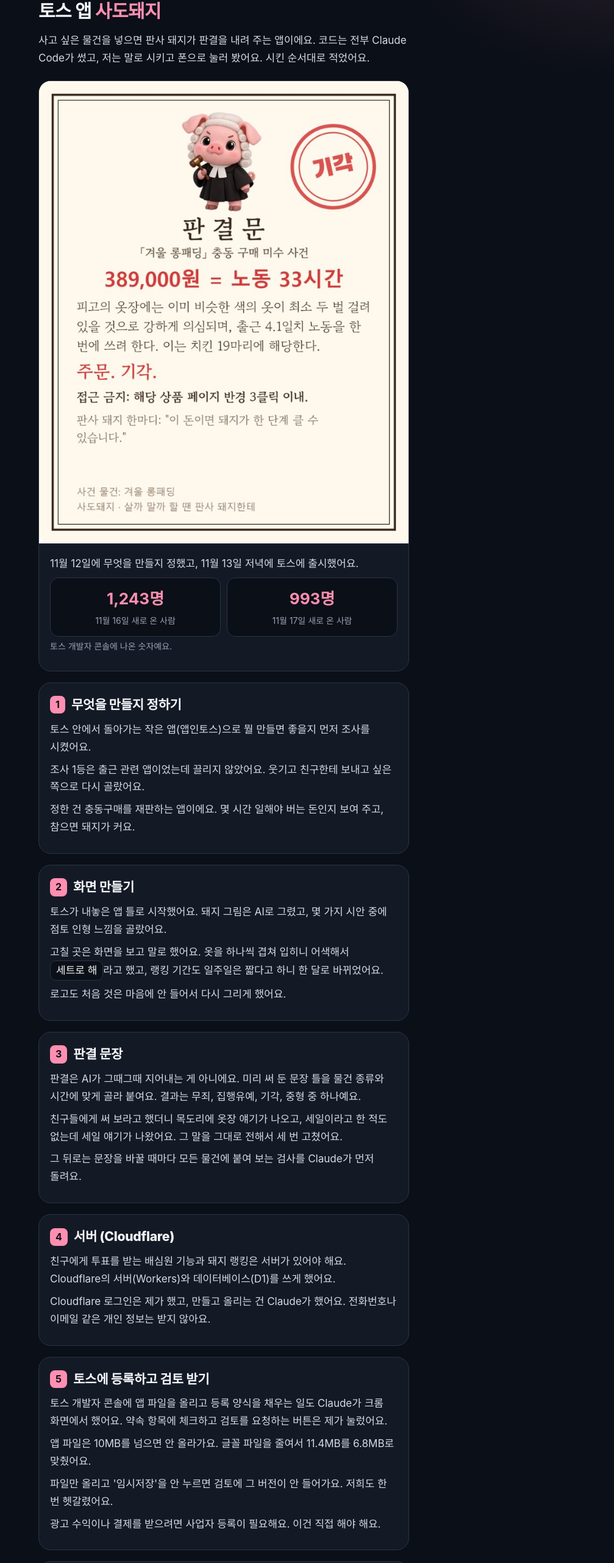
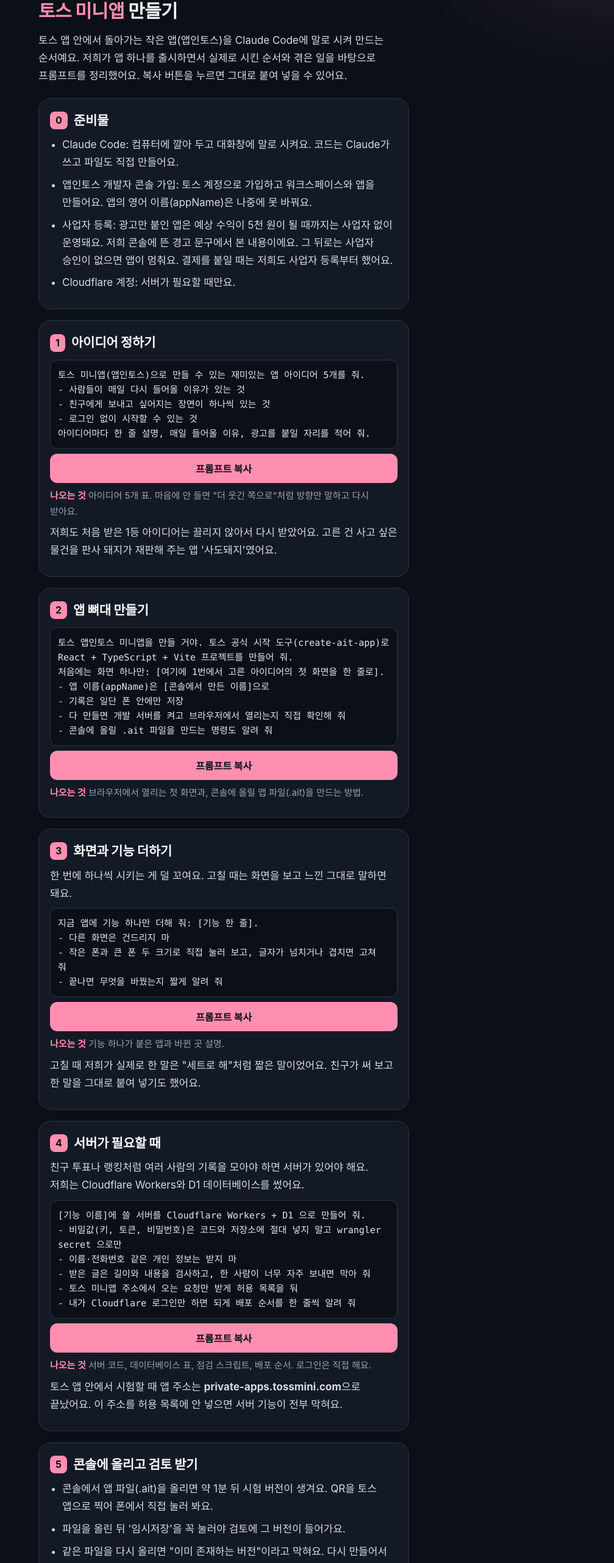
Before and after one commit to bag8516-dev/ssabom-media, a plain HTML site: page sadopig/index.html in a window 1280 px wide. Shown: the part 117-2680 px from the top of the page at 61% size, without its empty margins (273-1280 px from the left). Drawn offline with Linux system fonts and the light colour scheme; a web font is replaced by a local one.

Commit message:
sadopig 가이드: 보는 사람이 토스 미니앱을 직접 만드는 순서와 프롬프트로 (11-18 대표)

```diff
--- a/sadopig/index.html
+++ b/sadopig/index.html
@@ -3,7 +3,7 @@
 <head>
 <meta charset="utf-8">
 <meta name="viewport" content="width=device-width, initial-scale=1">
-<title>사도돼지 만든 방법</title>
+<title>토스 미니앱 만드는 방법과 프롬프트</title>
 <meta name="robots" content="noindex">
 <link rel="preconnect" href="https://cdn.jsdelivr.net">
 <link rel="stylesheet" href="https://cdn.jsdelivr.net/gh/orioncactus/pretendard@v1.3.9/dist/web/static/pretendard.min.css">
@@ -22,65 +22,125 @@ h1{font-size:30px;line-height:1.28;font-weight:800;letter-spacing:-.02em} h1 em{
 .head{display:flex;align-items:center;gap:10px;margin-bottom:8px} .head b{background:var(--accent);color:var(--bg);border-radius:8px;padding:1px 9px;font-size:16px}
 .head h2{font-size:21px;font-weight:800;letter-spacing:-.01em}
 .body p,.body li{font-size:17px;color:#D5DBE5;margin-bottom:8px} .body ul{padding-left:20px}
-.say{display:inline-block;background:#0B0F17;border:1px solid var(--line);border-radius:10px;padding:1px 9px;color:var(--ink)}
-.num{display:flex;gap:10px;margin:6px 0 4px} .num div{flex:1;background:#0B0F17;border:1px solid var(--line);border-radius:14px;padding:12px;text-align:center}
-.num strong{display:block;font-size:26px;color:var(--accent)} .num span{font-size:14px;color:var(--mute)}
+pre{background:#0B0F17;border:1px solid var(--line);border-radius:12px;padding:12px;font-family:Pretendard,Consolas,monospace;font-size:15px;line-height:1.6;white-space:pre-wrap;overflow-wrap:anywhere;color:#E3E8F0;margin:10px 0 8px}
+button{width:100%;background:var(--accent);color:var(--bg);border:0;border-radius:12px;font-weight:800;font-size:16px;cursor:pointer;min-height:48px;font-family:inherit}
+.out{font-size:15px!important;color:var(--mute)!important;margin-top:8px}
+.out b{color:var(--accent)}
 .go{display:block;text-align:center;background:var(--accent);color:var(--bg);border-radius:12px;font-weight:800;font-size:17px;padding:13px;text-decoration:none;margin-top:10px}
 .foot{color:#7C8696;font-size:14px;margin-top:26px;text-align:center}
 </style>
 </head>
 <body><div class="wrap">
 <span class="tag">@ai._.moneylab 가이드</span>
-<h1>코드 없이 말로 시켜서 만든<br>토스 앱 <em>사도돼지</em></h1>
-<p class="sub">사고 싶은 물건을 넣으면 판사 돼지가 판결을 내려 주는 앱이에요. 코드는 전부 Claude Code가 썼고, 저는 말로 시키고 폰으로 눌러 봤어요. 시킨 순서대로 적었어요.</p>
-
-<div class="card"><img class="shot" src="card.jpg" alt="사도돼지 판결문 화면. 38만 9천 원짜리 겨울 롱패딩이 노동 33시간이라며 기각 도장이 찍혀 있다"><div class="body">
-<p>11월 12일에 무엇을 만들지 정했고, 11월 13일 저녁에 토스에 출시했어요.</p>
-<div class="num"><div><strong>1,243명</strong><span>11월 16일 새로 온 사람</span></div><div><strong>993명</strong><span>11월 17일 새로 온 사람</span></div></div>
-<p style="font-size:14px;color:var(--mute)">토스 개발자 콘솔에 나온 숫자예요.</p></div></div>
+<h1>코드 몰라도 말로 시켜서<br><em>토스 미니앱</em> 만들기</h1>
+<p class="sub">토스 앱 안에서 돌아가는 작은 앱(앱인토스)을 Claude Code에 말로 시켜 만드는 순서예요. 저희가 앱 하나를 출시하면서 실제로 시킨 순서와 겪은 일을 바탕으로 프롬프트를 정리했어요. 복사 버튼을 누르면 그대로 붙여 넣을 수 있어요.</p>
 
 <div class="card"><div class="body">
-<div class="head"><b>1</b><h2>무엇을 만들지 정하기</h2></div>
-<p>토스 안에서 돌아가는 작은 앱(앱인토스)으로 뭘 만들면 좋을지 먼저 조사를 시켰어요.</p>
-<p>조사 1등은 출근 관련 앱이었는데 끌리지 않았어요. 웃기고 친구한테 보내고 싶은 쪽으로 다시 골랐어요.</p>
-<p>정한 건 충동구매를 재판하는 앱이에요. 몇 시간 일해야 버는 돈인지 보여 주고, 참으면 돼지가 커요.</p></div></div>
+<div class="head"><b>0</b><h2>준비물</h2></div>
+<ul>
+<li>Claude Code: 컴퓨터에 깔아 두고 대화창에 말로 시켜요. 코드는 Claude가 쓰고 파일도 직접 만들어요.</li>
+<li>앱인토스 개발자 콘솔 가입: 토스 계정으로 가입하고 워크스페이스와 앱을 만들어요. 앱의 영어 이름(appName)은 나중에 못 바꿔요.</li>
+<li>사업자 등록: 광고만 붙인 앱은 예상 수익이 5천 원이 될 때까지는 사업자 없이 운영돼요. 저희 콘솔에 뜬 경고 문구에서 본 내용이에요. 그 뒤로는 사업자 승인이 없으면 앱이 멈춰요. 결제를 붙일 때는 저희도 사업자 등록부터 했어요.</li>
+<li>Cloudflare 계정: 서버가 필요할 때만요.</li>
+</ul></div></div>
 
 <div class="card"><div class="body">
-<div class="head"><b>2</b><h2>화면 만들기</h2></div>
-<p>토스가 내놓은 앱 틀로 시작했어요. 돼지 그림은 AI로 그렸고, 몇 가지 시안 중에 점토 인형 느낌을 골랐어요.</p>
-<p>고칠 곳은 화면을 보고 말로 했어요. 옷을 하나씩 겹쳐 입히니 어색해서 <span class="say">세트로 해</span>라고 했고, 랭킹 기간도 일주일은 짧다고 하니 한 달로 바뀌었어요.</p>
-<p>로고도 처음 것은 마음에 안 들어서 다시 그리게 했어요.</p></div></div>
+<div class="head"><b>1</b><h2>아이디어 정하기</h2></div>
+<pre>토스 미니앱(앱인토스)으로 만들 수 있는 재미있는 앱 아이디어 5개를 줘.
+- 사람들이 매일 다시 들어올 이유가 있는 것
+- 친구에게 보내고 싶어지는 장면이 하나씩 있는 것
+- 로그인 없이 시작할 수 있는 것
+아이디어마다 한 줄 설명, 매일 들어올 이유, 광고를 붙일 자리를 적어 줘.</pre>
+<button>프롬프트 복사</button>
+<p class="out"><b>나오는 것</b> 아이디어 5개 표. 마음에 안 들면 "더 웃긴 쪽으로"처럼 방향만 말하고 다시 받아요.</p>
+<p>저희도 처음 받은 1등 아이디어는 끌리지 않아서 다시 받았어요. 고른 건 사고 싶은 물건을 판사 돼지가 재판해 주는 앱 '사도돼지'였어요.</p></div></div>
 
 <div class="card"><div class="body">
-<div class="head"><b>3</b><h2>판결 문장</h2></div>
-<p>판결은 AI가 그때그때 지어내는 게 아니에요. 미리 써 둔 문장 틀을 물건 종류와 시간에 맞게 골라 붙여요. 결과는 무죄, 집행유예, 기각, 중형 중 하나예요.</p>
-<p>친구들에게 써 보라고 했더니 목도리에 옷장 얘기가 나오고, 세일이라고 한 적도 없는데 세일 얘기가 나왔어요. 그 말을 그대로 전해서 세 번 고쳤어요.</p>
-<p>그 뒤로는 문장을 바꿀 때마다 모든 물건에 붙여 보는 검사를 Claude가 먼저 돌려요.</p></div></div>
+<div class="head"><b>2</b><h2>앱 뼈대 만들기</h2></div>
+<pre>토스 앱인토스 미니앱을 만들 거야. 토스 공식 시작 도구(create-ait-app)로 React + TypeScript + Vite 프로젝트를 만들어 줘.
+처음에는 화면 하나만: [여기에 1번에서 고른 아이디어의 첫 화면을 한 줄로].
+- 앱 이름(appName)은 [콘솔에서 만든 이름]으로
+- 기록은 일단 폰 안에만 저장
+- 다 만들면 개발 서버를 켜고 브라우저에서 열리는지 직접 확인해 줘
+- 콘솔에 올릴 .ait 파일을 만드는 명령도 알려 줘</pre>
+<button>프롬프트 복사</button>
+<p class="out"><b>나오는 것</b> 브라우저에서 열리는 첫 화면과, 콘솔에 올릴 앱 파일(.ait)을 만드는 방법.</p></div></div>
 
 <div class="card"><div class="body">
-<div class="head"><b>4</b><h2>서버 (Cloudflare)</h2></div>
-<p>친구에게 투표를 받는 배심원 기능과 돼지 랭킹은 서버가 있어야 해요. Cloudflare의 서버(Workers)와 데이터베이스(D1)를 쓰게 했어요.</p>
-<p>Cloudflare 로그인은 제가 했고, 만들고 올리는 건 Claude가 했어요. 전화번호나 이메일 같은 개인 정보는 받지 않아요.</p></div></div>
+<div class="head"><b>3</b><h2>화면과 기능 더하기</h2></div>
+<p>한 번에 하나씩 시키는 게 덜 꼬여요. 고칠 때는 화면을 보고 느낀 그대로 말하면 돼요.</p>
+<pre>지금 앱에 기능 하나만 더해 줘: [기능 한 줄].
+- 다른 화면은 건드리지 마
+- 작은 폰과 큰 폰 두 크기로 직접 눌러 보고, 글자가 넘치거나 겹치면 고쳐 줘
+- 끝나면 무엇을 바꿨는지 짧게 알려 줘</pre>
+<button>프롬프트 복사</button>
+<p class="out"><b>나오는 것</b> 기능 하나가 붙은 앱과 바뀐 곳 설명.</p>
+<p>고칠 때 저희가 실제로 한 말은 "세트로 해"처럼 짧은 말이었어요. 친구가 써 보고 한 말을 그대로 붙여 넣기도 했어요.</p></div></div>
 
 <div class="card"><div class="body">
-<div class="head"><b>5</b><h2>토스에 등록하고 검토 받기</h2></div>
-<p>토스 개발자 콘솔에 앱 파일을 올리고 등록 양식을 채우는 일도 Claude가 크롬 화면에서 했어요. 약속 항목에 체크하고 검토를 요청하는 버튼은 제가 눌렀어요.</p>
-<p>앱 파일은 10MB를 넘으면 안 올라가요. 글꼴 파일을 줄여서 11.4MB를 6.8MB로 맞췄어요.</p>
-<p>파일만 올리고 '임시저장'을 안 누르면 검토에 그 버전이 안 들어가요. 저희도 한 번 헷갈렸어요.</p>
-<p>광고 수익이나 결제를 받으려면 사업자 등록이 필요해요. 이건 직접 해야 해요.</p></div></div>
+<div class="head"><b>4</b><h2>서버가 필요할 때</h2></div>
+<p>친구 투표나 랭킹처럼 여러 사람의 기록을 모아야 하면 서버가 있어야 해요. 저희는 Cloudflare Workers와 D1 데이터베이스를 썼어요.</p>
+<pre>[기능 이름]에 쓸 서버를 Cloudflare Workers + D1 으로 만들어 줘.
+- 비밀값(키, 토큰, 비밀번호)은 코드와 저장소에 절대 넣지 말고 wrangler secret 으로만
+- 이름·전화번호 같은 개인 정보는 받지 마
+- 받은 글은 길이와 내용을 검사하고, 한 사람이 너무 자주 보내면 막아 줘
+- 토스 미니앱 주소에서 오는 요청만 받게 허용 목록을 둬
+- 내가 Cloudflare 로그인만 하면 되게 배포 순서를 한 줄씩 알려 줘</pre>
+<button>프롬프트 복사</button>
+<p class="out"><b>나오는 것</b> 서버 코드, 데이터베이스 표, 점검 스크립트, 배포 순서. 로그인은 직접 해요.</p>
+<p>토스 앱 안에서 시험할 때 앱 주소는 <b>private-apps.tossmini.com</b>으로 끝났어요. 이 주소를 허용 목록에 안 넣으면 서버 기능이 전부 막혀요.</p></div></div>
 
 <div class="card"><div class="body">
-<div class="head"><b>6</b><h2>광고와 결제, 그리고 반려</h2></div>
-<p>광고를 끝까지 보면 재판을 한 번 더 받을 수 있게 했어요. 11월 16일에는 돼지 꾸미기 옷을 550원부터 파는 결제도 붙였어요.</p>
-<p>11월 17일에 낸 버전은 반려됐어요. 앱 파일 안에 시험용 광고 번호가 들어 있다는 이유였어요.</p>
-<p>시험용 번호는 시험할 때 만드는 파일에만 들어가게 바꿔 달라고 했어요. 다시 낸 버전은 그날 저녁 통과했어요.</p></div></div>
+<div class="head"><b>5</b><h2>콘솔에 올리고 검토 받기</h2></div>
+<ul>
+<li>콘솔에서 앱 파일(.ait)을 올리면 약 1분 뒤 시험 버전이 생겨요. QR을 토스 앱으로 찍어 폰에서 직접 눌러 봐요.</li>
+<li>파일을 올린 뒤 '임시저장'을 꼭 눌러야 검토에 그 버전이 들어가요.</li>
+<li>같은 파일을 다시 올리면 "이미 존재하는 버전"이라고 막혀요. 다시 만들어서 올려요.</li>
+<li>앱 파일은 10MB를 넘으면 안 돼요. 저희는 글꼴 파일을 줄여 맞췄어요.</li>
+<li>로고는 600×600 PNG, 배경색이 있어야 하고 모서리를 둥글게 깎으면 안 돼요. 부제는 20자, 상세 설명은 500자까지예요.</li>
+<li>AI로 만든 그림을 쓰면 앱 화면에 그렇다고 적어 둬요.</li>
+<li>마지막 약속 항목 체크와 '검토 요청'은 직접 눌러요.</li>
+</ul>
+<p><b>반려된 일</b> 앱 파일 안에 시험용 광고 번호가 들어 있다는 이유로 한 번 반려됐어요. 시험용 번호는 시험용 파일에만 들어가게 바꾸고 다시 내서 그날 통과했어요.</p>
+<pre>콘솔에 낼 앱 파일을 만들어 줘. 그 전에 확인해 줘.
+- 파일 크기가 10MB 안인지
+- 시험용 광고 번호(test 가 들어간 광고 ID)가 앱 파일 안에 글자로 남아 있지 않은지
+- 화면에 임시 문구나 샘플 그림이 남아 있지 않은지
+문제가 있으면 고친 뒤에 파일을 만들어 줘.</pre>
+<button>프롬프트 복사</button>
+<p class="out"><b>나오는 것</b> 확인 결과와 콘솔에 올릴 .ait 파일.</p></div></div>
 
-<div class="card"><img class="shot" src="intro.jpg" alt="사도돼지 첫 화면. 판사 돼지 그림 아래에 무선 이어폰, 겨울 롱패딩, 배달 치킨, 새 운동화 예시 버튼이 있다"><div class="body">
-<div class="head"><b>+</b><h2>직접 해 보기</h2></div>
-<p>토스 앱에서 '사도돼지'를 검색하거나 아래 버튼을 누르면 열려요.</p>
-<a class="go" href="https://minion.toss.im/NIR4La7q" rel="noopener">사도돼지 열기</a></div></div>
+<div class="card"><div class="body">
+<div class="head"><b>6</b><h2>광고 붙이기</h2></div>
+<p>광고 그룹은 콘솔에서 만들고, 광고 번호가 나오기까지 몇 시간 걸렸어요. 실제 광고 번호로 시험하면 토스 정책 위반이라, 시험할 때는 시험용 번호를 써요.</p>
+<pre>콘솔에서 받은 광고 번호를 앱에 붙여 줘.
+- 보상을 주는 광고(예: 광고 보면 한 번 더 하기)는 보상형 광고로, 끝까지 본 경우에만 보상
+- 전면 광고는 할 일이 끝난 자리에서만 띄우고, 뜰 차례면 버튼에 '광고'라고 미리 표시
+- 전면 광고는 연달아 뜨지 않게 간격과 하루 횟수를 정해 줘
+- 시험용 광고 번호는 시험용 빌드에만 들어가게 하고, 정식 앱 파일에는 남지 않게
+광고 번호: [콘솔에서 받은 번호]</pre>
+<button>프롬프트 복사</button>
+<p class="out"><b>나오는 것</b> 광고가 붙은 앱. 보상형 광고는 토스 앱 안에서만 제대로 시험돼요.</p>
+<p>보상을 줄 자리에 전면 광고를 쓰면 '끝까지 봤다'는 신호가 안 와서 보상이 영영 안 나가요. 그래서 저희는 보상을 주는 자리를 전부 보상형으로 만들었어요.</p></div></div>
 
-<p class="foot">AI가 만드는 결과는 시킬 때마다 조금씩 달라요. 같은 말을 해도 똑같은 앱이 나오지는 않아요.<br>토스, Anthropic, Cloudflare와 제휴는 없어요. 이 페이지는 AI의 도움을 받아 만들었어요.</p>
+<div class="card"><div class="body">
+<div class="head"><b>7</b><h2>막혔을 때</h2></div>
+<pre>아래 오류가 나. 바로 고치지 말고 원인부터 찾아서 알려 줘. 원인이 확실하면 고치고, 고친 뒤에 같은 상황을 다시 돌려서 안 나는지 확인해 줘.
+[여기에 오류 메시지나 화면에서 본 것을 그대로 붙여 넣기]</pre>
+<button>프롬프트 복사</button>
+<p class="out"><b>나오는 것</b> 원인 설명과 고친 내용, 다시 돌려 본 결과.</p>
+<p>폰에서만 나는 오류는 잘 안 보여요. 저희는 앱에서 난 오류를 서버로 모아 보게 시켜 두었어요.</p></div></div>
+
+<div class="card"><img class="shot" src="card.jpg" alt="예시 앱 사도돼지의 판결문 화면. 38만 9천 원짜리 겨울 롱패딩이 노동 33시간이라며 기각 도장이 찍혀 있다"><div class="body">
+<div class="head"><b>+</b><h2>이렇게 만든 앱</h2></div>
+<p>이 순서로 만든 사도돼지는 11월 13일 저녁에 출시했고, 토스 콘솔 기준 11월 16일 1,243명, 17일 993명이 새로 들어왔어요.</p>
+<a class="go" href="https://minion.toss.im/NIR4La7q" rel="noopener">사도돼지 열어 보기</a></div></div>
+
+<p class="foot">위 프롬프트는 저희가 실제로 시킨 말을 다듬어 정리한 거예요. 이 글자 그대로 처음부터 돌려 본 건 아니라서, 결과는 조금씩 달라요.<br>토스, Anthropic, Cloudflare와 제휴는 없어요. 이 페이지는 AI의 도움을 받아 만들었어요.</p>
 </div>
+<script>
+document.querySelectorAll('button').forEach(b=>b.addEventListener('click',async()=>{try{await navigator.clipboard.writeText(b.previousElementSibling.innerText);b.textContent='복사됨'}catch(e){b.textContent='위 글을 길게 눌러 복사'}
+  setTimeout(()=>b.textContent='프롬프트 복사',1500)}));
+</script>
 </body>
 </html>
```
Also changed, not shown: sadopig/intro.jpg (deleted).
